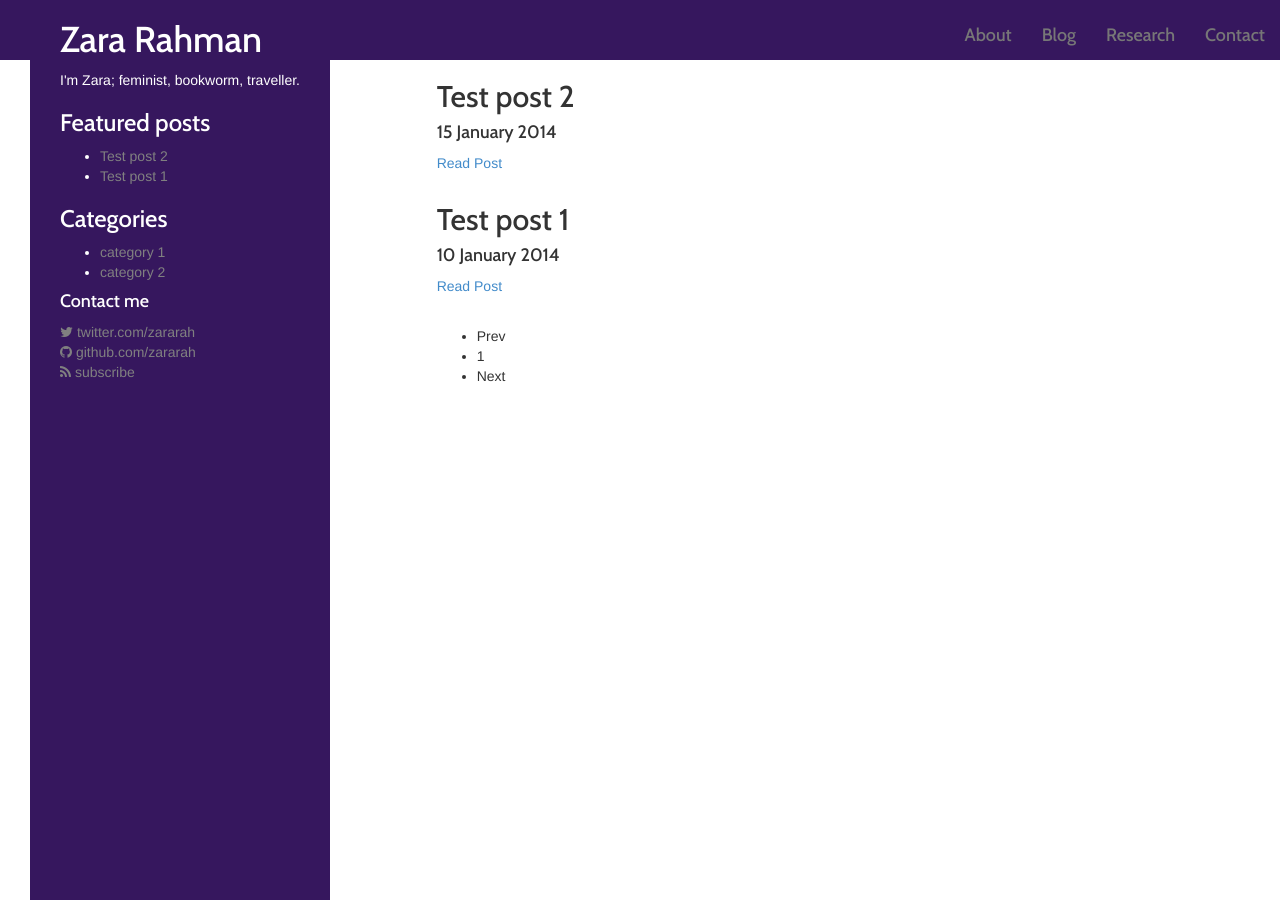
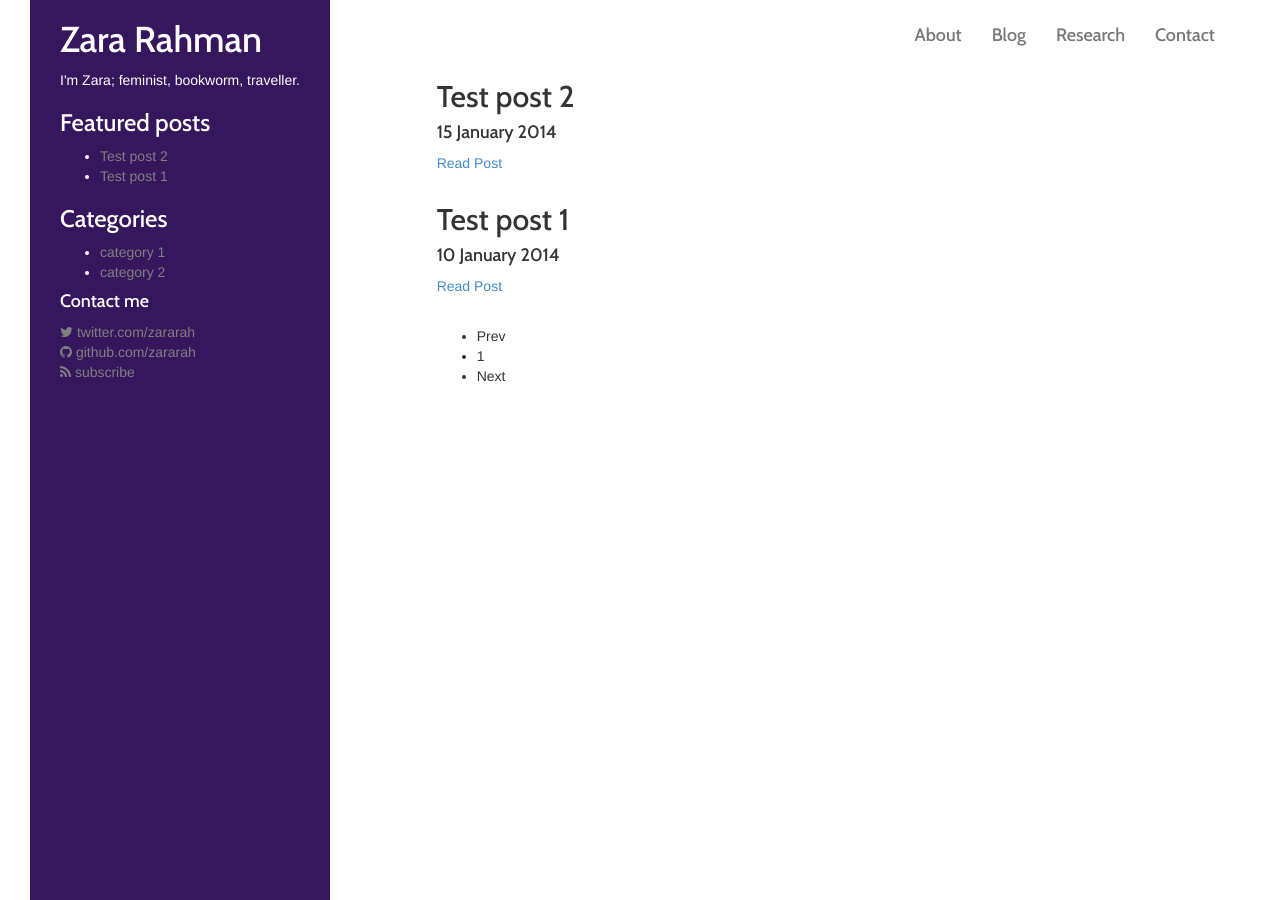
Before and after one commit to zararah/zararah.net, a Jekyll site: the page built from index.html, in a window 1280 px wide. Built offline with Jekyll 4.4.1, drawn with Linux system fonts in a browser that asks for light colours; Markdown is read by kramdown in place of the engine named in the settings; the list of posts is cut into pages by our own code.

Commit message:
Change navbar colour

```diff
--- a/css/style.scss
+++ b/css/style.scss
@@ -75,10 +75,11 @@ code {
 /* Navbar area */
 
 .navbar.navbar-default {
-  background-color: $purple-2;
+  background-color: white;
   border-bottom: 0px solid #ddd;
   color: white;
   margin-bottom: 0;
+  margin-right: 50px;
 
   .navbar-brand {
     a {
@@ -91,6 +92,7 @@ code {
   a, li a {
     color: $font-color;
     color: lighten($purple-2, 40%);
+    font-family: 'Cabin';
   }
 
   button.navbar-toggle {
@@ -105,7 +107,7 @@ code {
   }
 
   .navbar-collapse {
-    background-color: $purple-2;
+    background-color: white;
     border-top: 0;
   }
 
```
